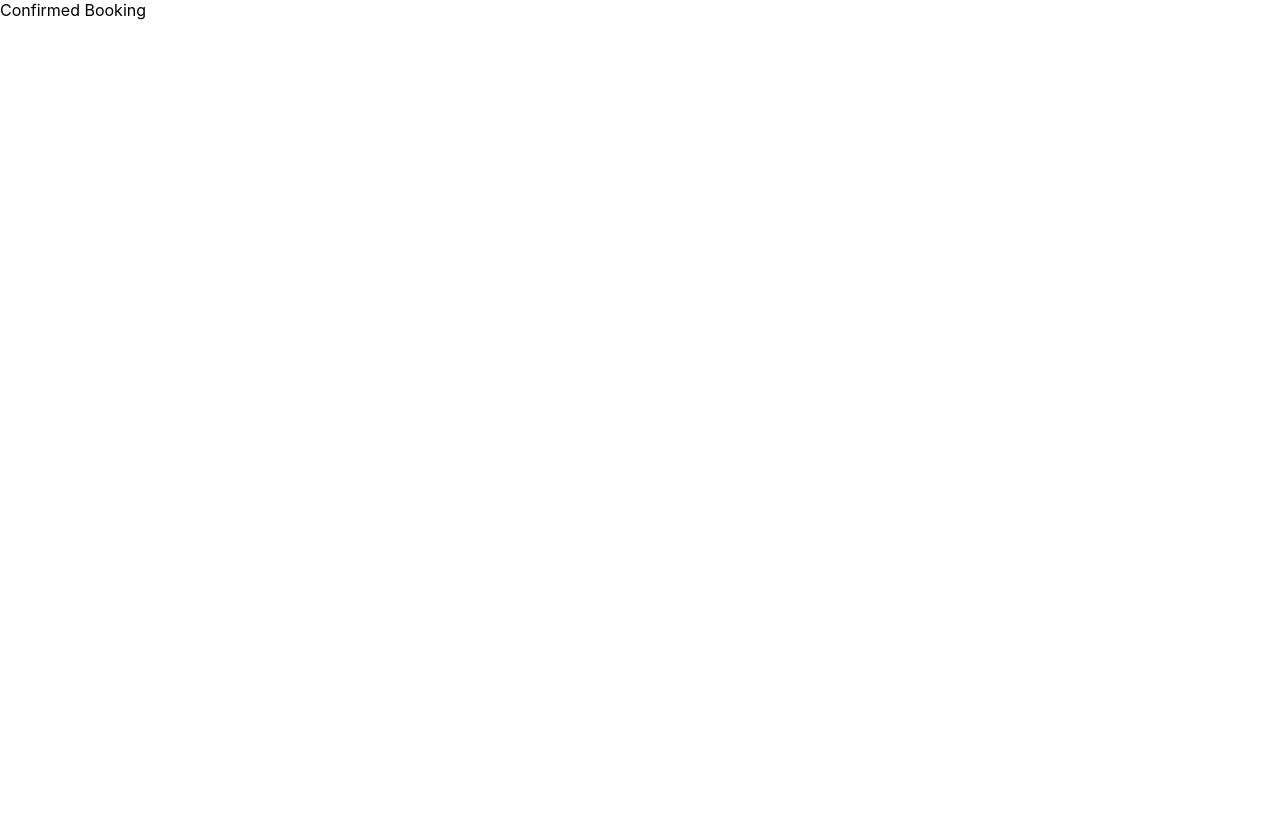
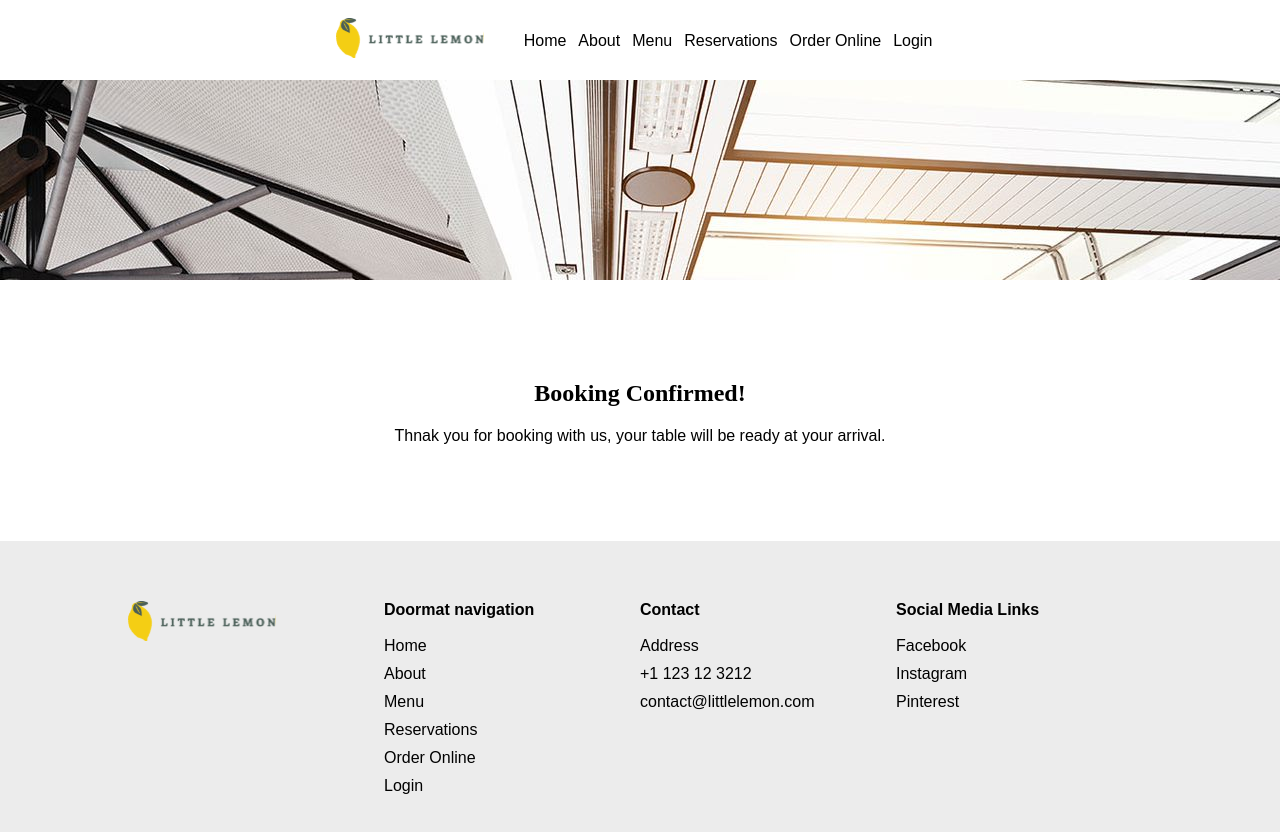
Before and after one commit to VazquezAlex/little-lemon-app, a React (Create React App) app: page /confirmed-booking in a window 1280 px wide. Shown: the top 832 px of the page. Before the commit the page ends 800 px from the top, so only its background shows below. Built offline with nearby package versions, Linux system fonts and the light colour scheme.

Commit message:
feature: completed confirmation page

```diff
--- /dev/null
+++ b/src/pages/ConfirmedBooking.css
@@ -0,0 +1,10 @@
+
+.banner {
+    background: url('/public/restaurant.jpg');
+    height: 25vh;
+}
+
+.booking-container {
+    padding: 80px;
+    text-align: center;
+}
--- a/src/pages/ConfirmedBooking.js
+++ b/src/pages/ConfirmedBooking.js
@@ -1,3 +1,7 @@
+import Header from './../components/Header';
+import Footer from './../components/Footer/Footer';
+import './ConfirmedBooking.css';
+
 /**
  * Confirmed booking page.
  *
@@ -7,7 +11,13 @@ const ConfirmedBooking = () => {
 
     return (
         <main>
-            Confirmed Booking
+            <Header />
+            <div className = 'banner' />
+            <section className = 'booking-container'>
+                <h1>Booking Confirmed!</h1>
+                <p>Thnak you for booking with us, your table will be ready at your arrival.</p>
+            </section>
+            <Footer />
         </main>
     );
 }
```
